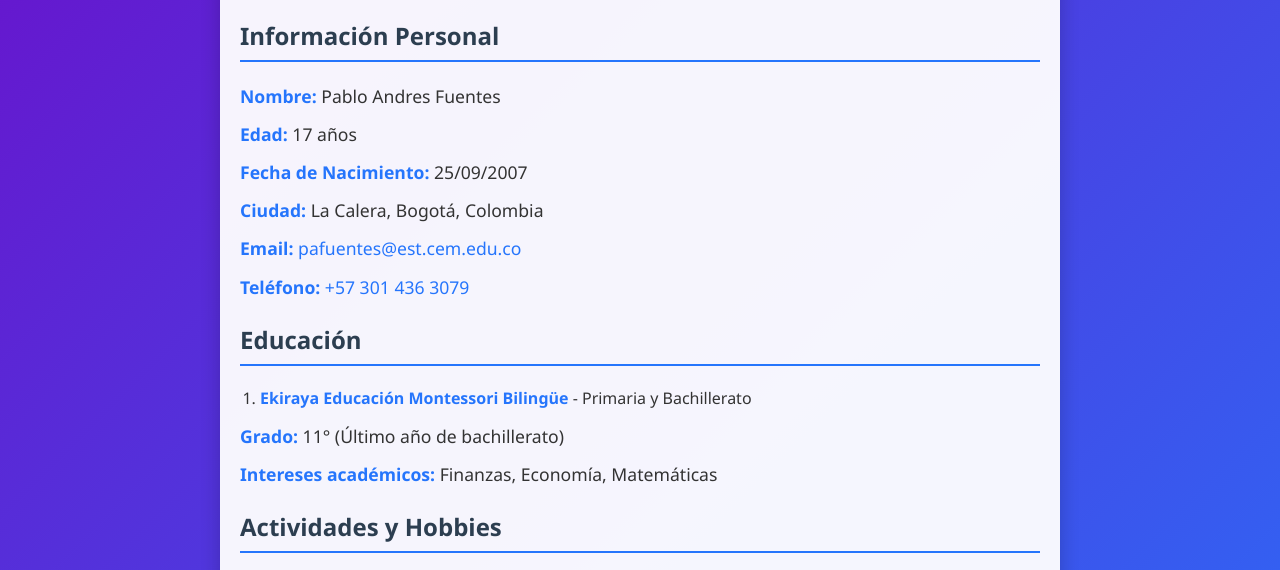
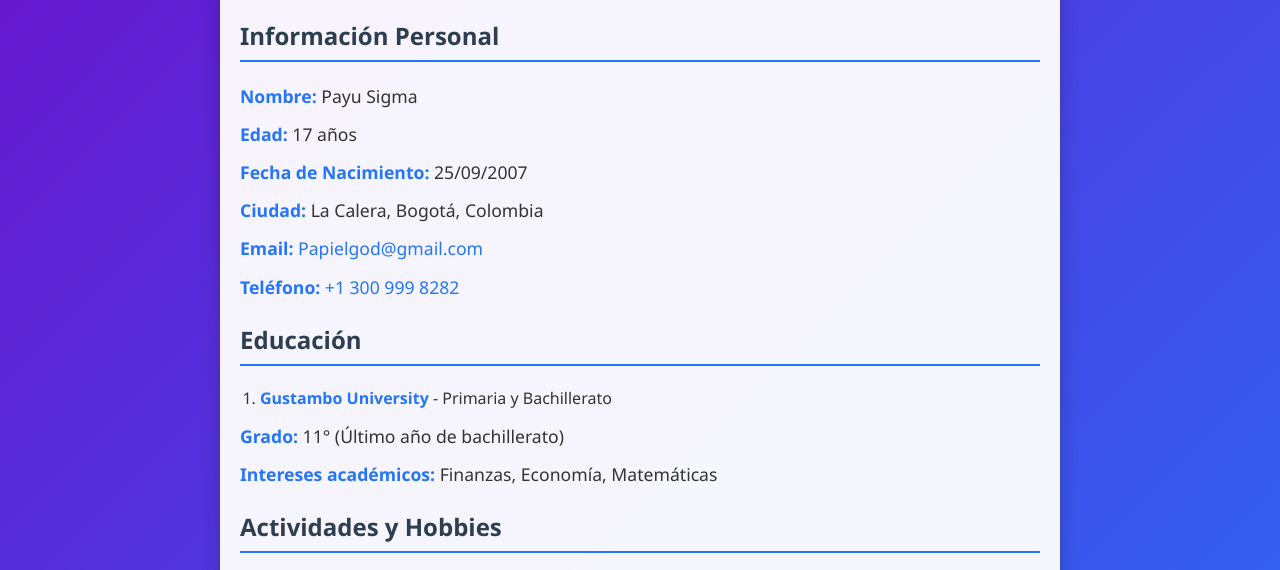
Before and after one commit to Payu-sigma/Payu-sigma.github.io, a plain HTML site: page index.html in a window 1280 px wide. Shown: the part 195-765 px from the top of the page. Drawn offline with Linux system fonts and the light colour scheme.

Commit message:
Update index.html

```diff
--- a/index.html
+++ b/index.html
@@ -95,18 +95,18 @@
 
         <section>
             <h2>Información Personal</h2>
-            <p><strong>Nombre:</strong> Pablo Andres Fuentes</p>
+            <p><strong>Nombre:</strong> Payu Sigma </p>
             <p><strong>Edad:</strong> 17 años</p>
             <p><strong>Fecha de Nacimiento:</strong> 25/09/2007</p>
             <p><strong>Ciudad:</strong> La Calera, Bogotá, Colombia</p>
-            <p><strong>Email:</strong> <a href="mailto:pafuentes@est.cem.edu.co">pafuentes@est.cem.edu.co</a></p>
-            <p><strong>Teléfono:</strong> <a href="tel:+573014363079">+57 301 436 3079</a></p>
+            <p><strong>Email:</strong> <a href="mailto:pafuentes@est.cem.edu.co">Papielgod@gmail.com </a></p>
+            <p><strong>Teléfono:</strong> <a href="tel:+573014363079">+1 300 999 8282 </a></p>
         </section>
 
         <section>
             <h2>Educación</h2>
             <ol>
-                <li><strong>Ekiraya Educación Montessori Bilingüe</strong> - Primaria y Bachillerato</li>
+                <li><strong>Gustambo University</strong> - Primaria y Bachillerato</li>
             </ol>
             <p><strong>Grado:</strong> 11° (Último año de bachillerato)</p>
             <p><strong>Intereses académicos:</strong> Finanzas, Economía, Matemáticas</p>
```
